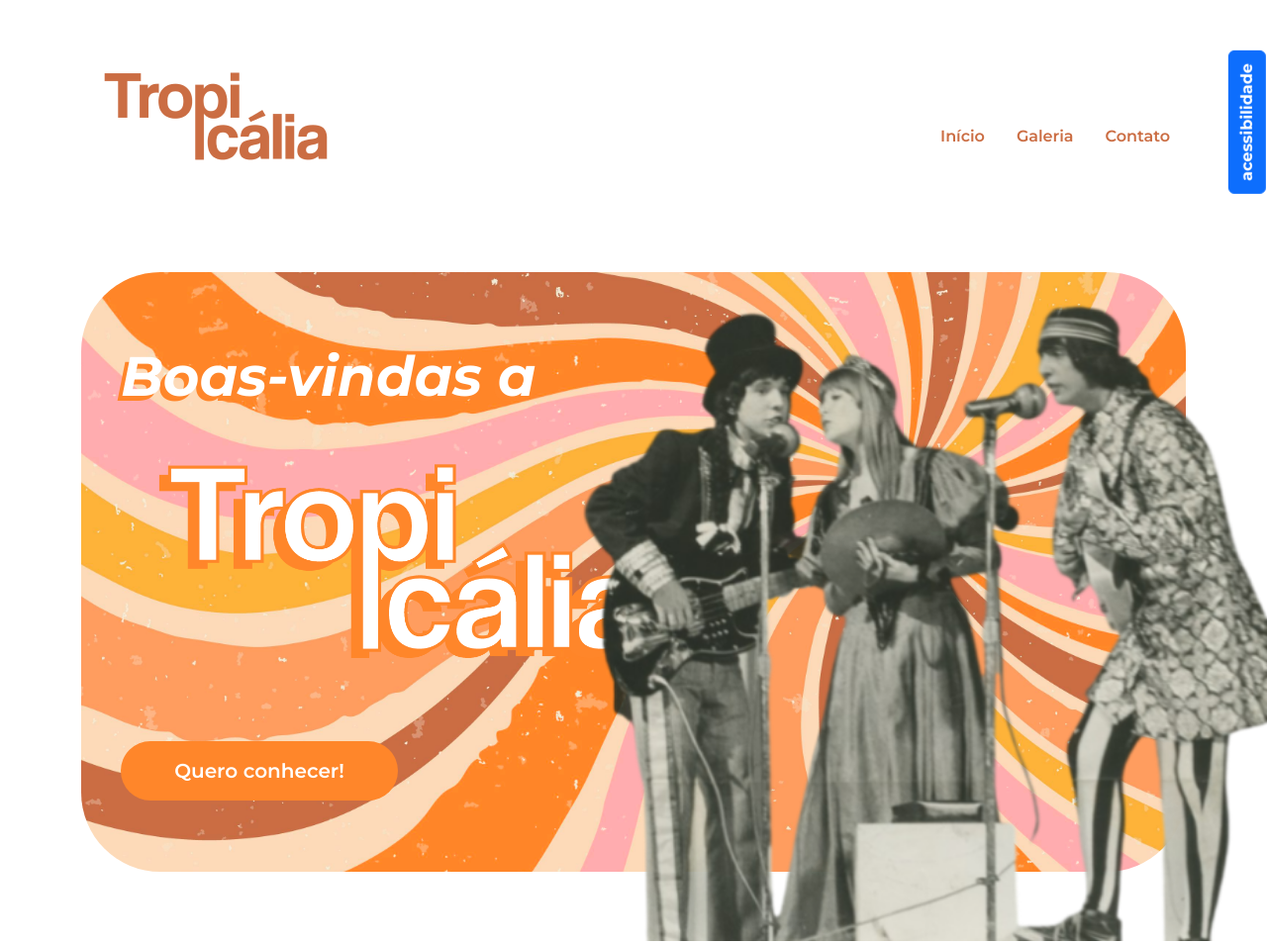
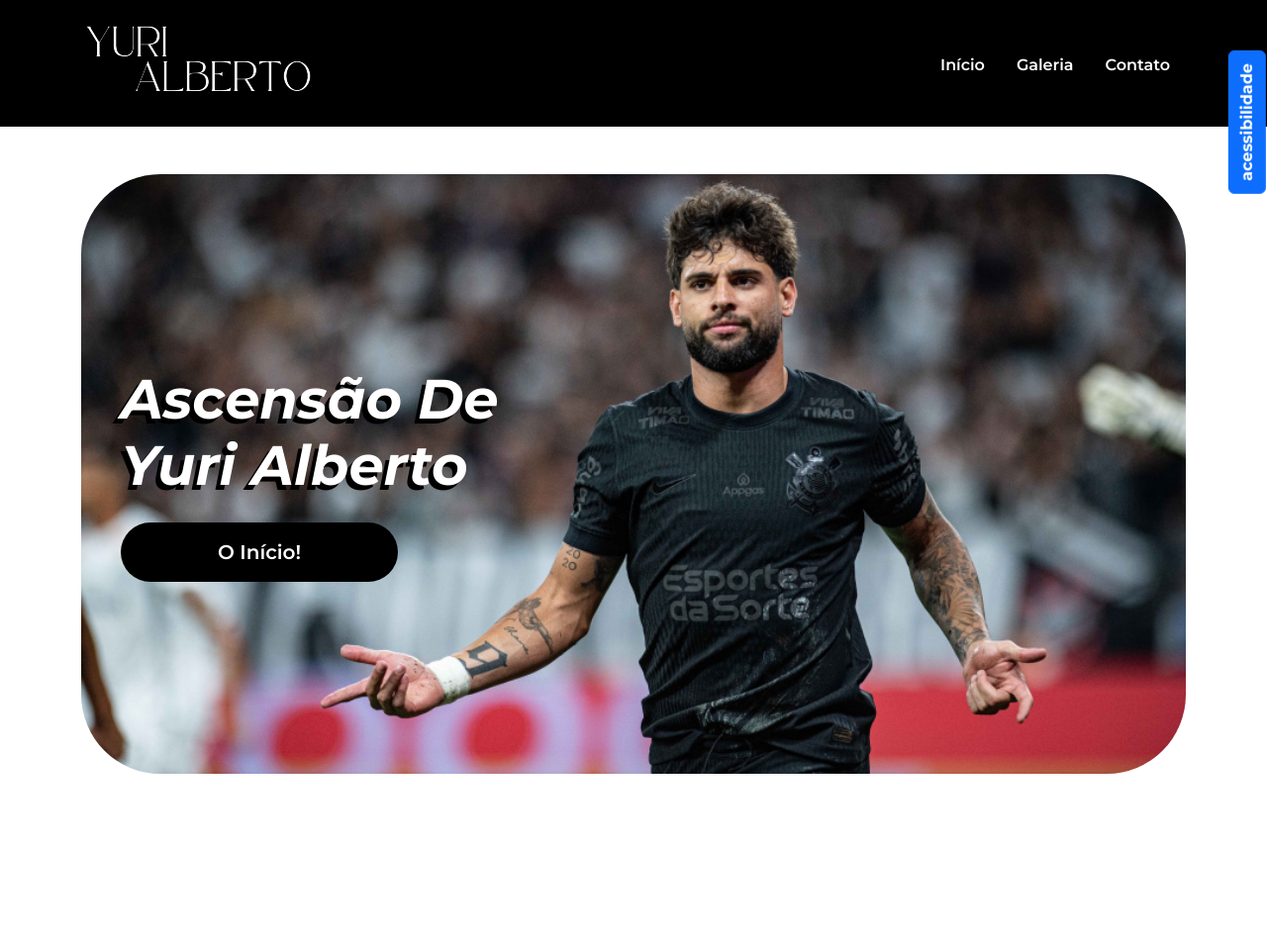
Before and after one commit to GuiTzera/Acessiblidade-2025, a plain HTML site: page index.html in a window 1280 px wide. Shown: the top 954 px of the page at 99% size. Drawn offline with nearby package versions, Linux system fonts and the light colour scheme.

Commit message:
Add files via upload

```diff
--- a/index.html
+++ b/index.html
@@ -5,18 +5,18 @@
     <meta charset="UTF-8">
     <meta name="viewport" content="width=device-width, initial-scale=1">
     <link rel="preconnect" href="https://fonts.googleapis.com">
-    <title>Tropicália</title>
+    <title>Ascensão de Yuri Alberto</title>
     <link href="https://cdnjs.cloudflare.com/ajax/libs/bootstrap/5.3.3/css/bootstrap.min.css" rel="stylesheet">
     <link rel="stylesheet" href="https://cdnjs.cloudflare.com/ajax/libs/bootstrap-icons/1.11.3/font/bootstrap-icons.min.css">
     <link rel="stylesheet" href="styles.css">
 </head>
 
 <body>
-    <header class=" p-5">
+    <header class=" p-1">
 
         <nav class="container d-flex justify-content-between align-items-center" >
-            <img src="img/logo.png" class="nav-img " loading="lazy">
-            <ul class="nav mt-5">
+            <img src="img/yuri alberto (1).png" class="nav-img " loading="lazy">
+            <ul class="nav mt-1">
                 <li class="nav-item"><a class="nav-link" href="#inicio">Início</a></li>
                 <li class="nav-item"><a class="nav-link" href="#galeria">Galeria</a></li>
                 <li class="nav-item"><a class="nav-link" href="#contato">Contato</a></li>
@@ -39,14 +39,14 @@
         <section id="inicio" class="my-5">
             <div class="inicio-fundo d-flex justify-content-between align-items-center">
                 <div class="esquerda-conteudo">
-                    <h1 class="display-4 text-white fst-italic fw-bold">Boas-vindas a</h1>
-                    <img src="img/logo-2.png" class="mb-3" width="563"
-                        height="278" loading="lazy">
+                    <h1 class="display-4 text-white fst-italic fw-bold">Ascensão De
+                        <br>Yuri Alberto
+                    </h1>
+
                     <a href="#tropicalia"
-                        class="btn btn-primary btn-lg botao-inicio fw-semibold">Quero
-                        conhecer!</a>
+                        class="btn btn-primary btn-lg botao-inicio fw-semibold">O Início!</a>
                 </div>
-                <img src="img/lossy-page1-640px-Os_Mutantes.tif (1).png" alt="A imagem apresenta o grupo musical Os mutantes, sao tres pessoas cantando em um microfone" title="Os mutantes - CC0 Domínio Público / Acervo Arquivo Nacional" class="img-fluid img-inicio">
+
 
               </div>
         </section>
--- a/styles.css
+++ b/styles.css
@@ -2,19 +2,20 @@
 @import url('https://fonts.googleapis.com/css2?family=Lemon&display=swap');
 
 :root {
-    --laranja-claro: #FF862A;
+    --laranja-claro: #000000;
     --alto-contraste-fundo: #000000;
     --alto-contraste-texto: #ffffff;
     --alto-contraste-link: #ffd700;
 }
 
 body {
+    background-color: white;
     font-size: 1rem;
     font-family: 'Montserrat';
 }
 
 header {
-    background-color: #ffffff;
+    background-color: #000000;
 }
 
 
@@ -24,13 +25,13 @@
 
 
 .nav-link {
-    color: #CB6D43;
+    color: #ffffff;
     font-weight: 600;
 }
 
 .inicio-fundo {
     /* aula 3 */
-    background-image: url('https://github.com/GuiTzera/Acessiblidade-2025/blob/main/img/4965007.jpg?raw=true');
+    background-image: url('img/yuri_alberto_celebrando_gol_marcado_em_classico_n6xe.jpg');
     /* Substitua pelo caminho da sua imagem */
     background-size: cover;
     background-position: right;
@@ -79,8 +80,8 @@
     padding-top: 5rem;
     margin-top: 3rem;
     margin-bottom: 3rem;
-    background: url('img/flor.png') top right no-repeat,
-        url('img/flor-esquerda.png') bottom left no-repeat;
+    background: url('img/') top right no-repeat,
+        url('') bottom left no-repeat;
     background-size: 180px 180px;
     /* Ajuste o tamanho conforme necessário */
 }
```
Also changed, not shown: img/yuri alberto (1).png (added), img/yuri alberto.png (added), img/yuri_alberto_celebrando_gol_marcado_em_classico_n6xe.jpg (added).
